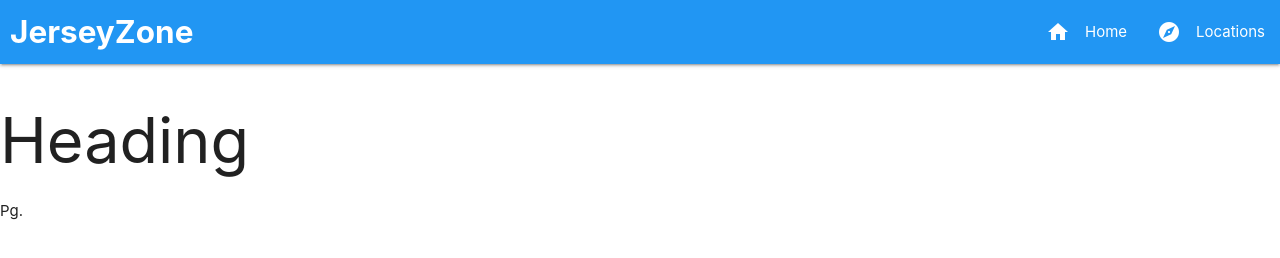
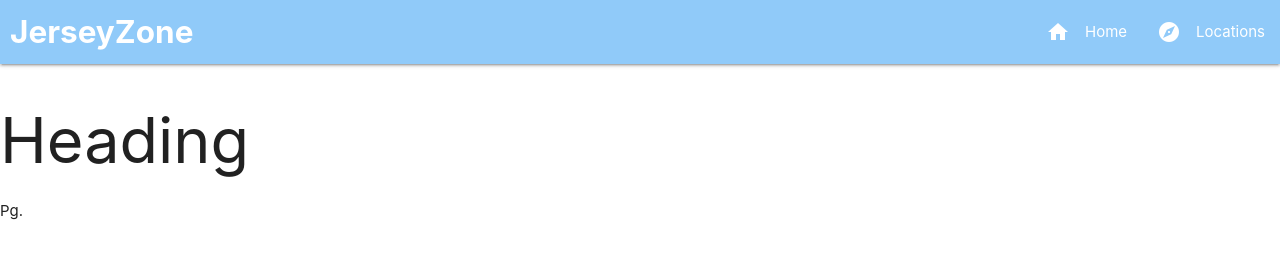
Before and after one commit to devXVII/JerseyZone, a plain HTML site: page src/index.html in a window 1280 px wide. Drawn offline with nearby package versions, Linux system fonts and the light colour scheme.

Commit message:
Change navbar color :)

```diff
--- a/src/index.html
+++ b/src/index.html
@@ -9,7 +9,7 @@
 </head>
 <body>
 <nav>
-  <div class="nav-wrapper blue">
+  <div class="nav-wrapper blue lighten-3">
     <a href="#" class="brand-logo"><b>JerseyZone</b></a>
     <ul id="nav-mobile" class="right hide-on-med-and-down">
       <li><a href="#"><i class="material-icons left">home</i>Home</a></li>
```
